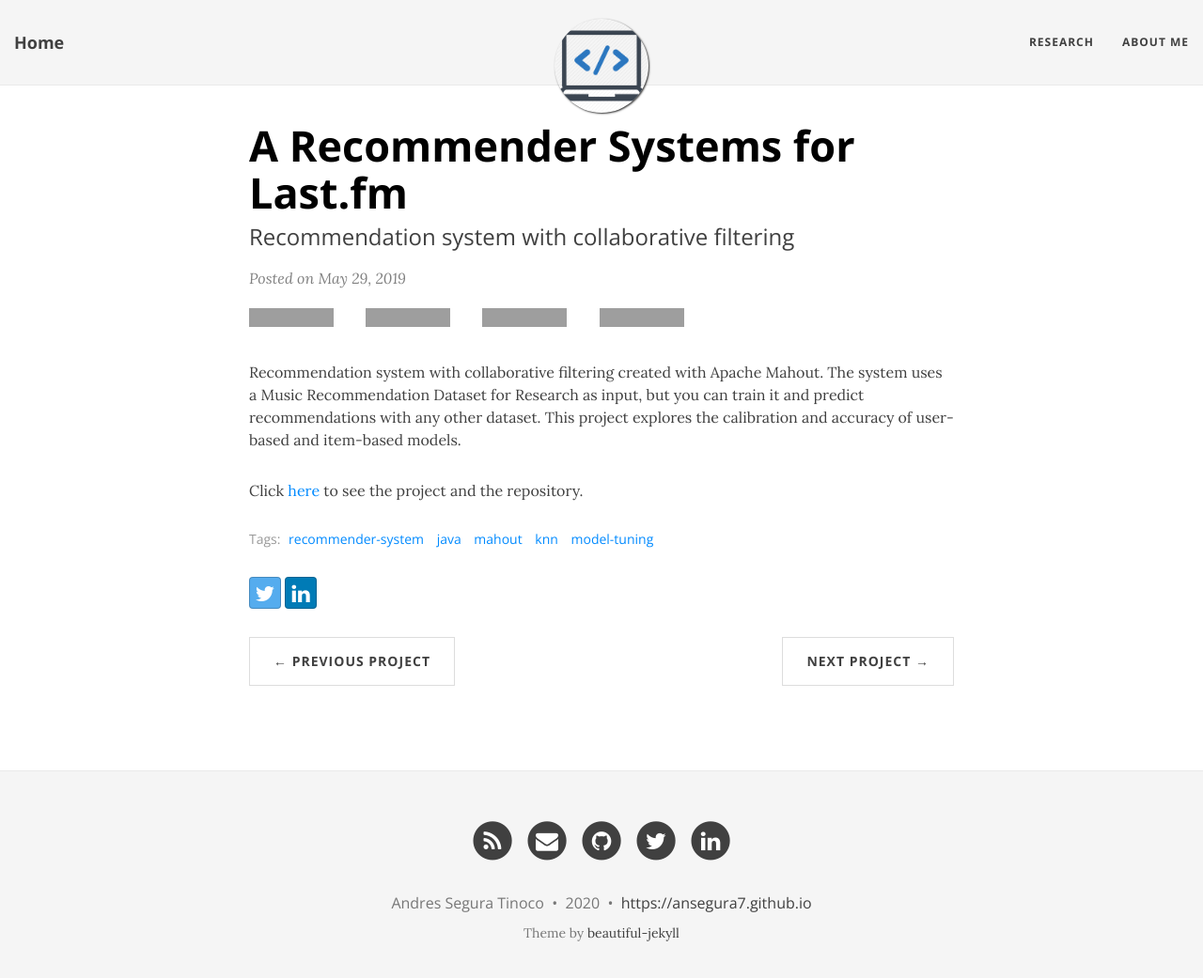
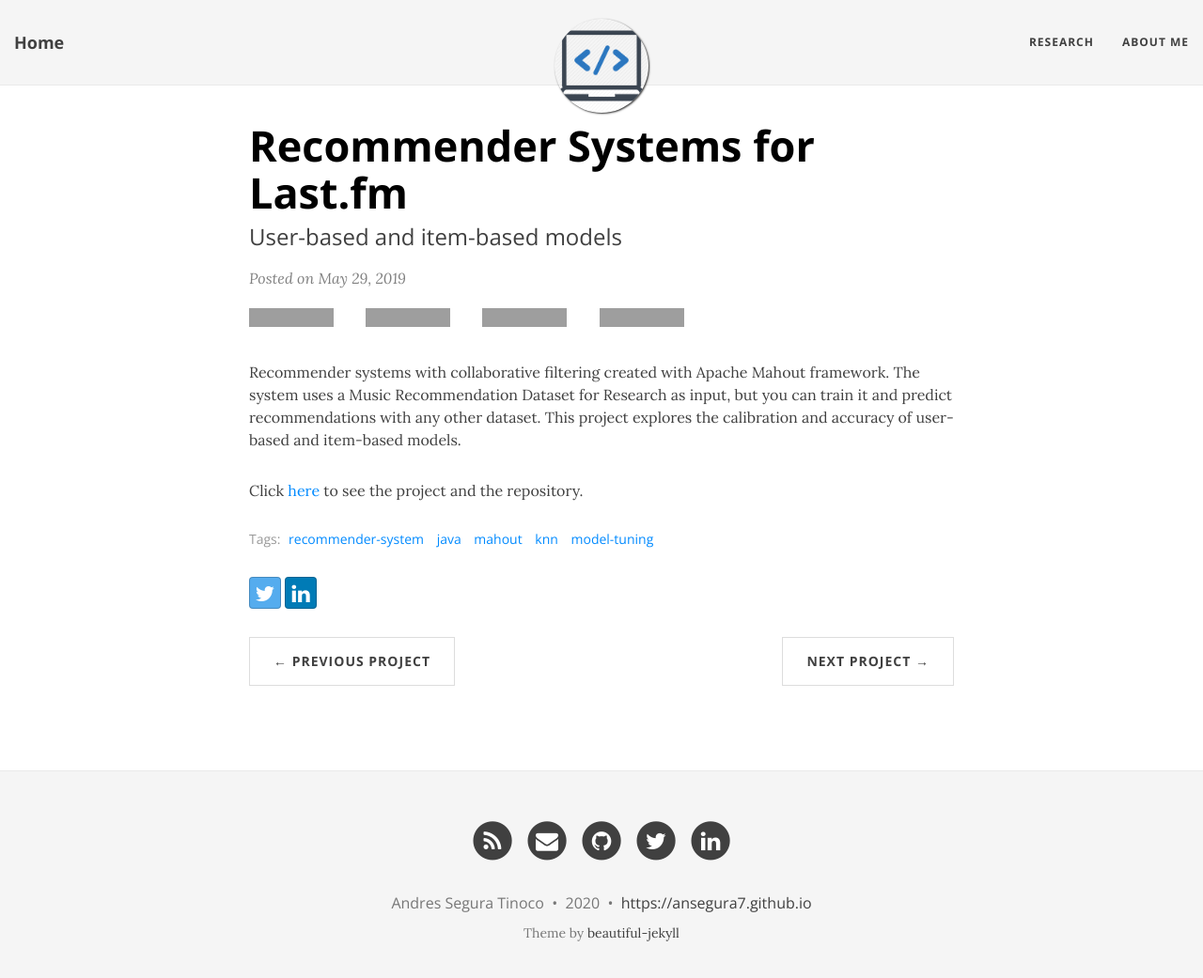
Before and after one commit to ansegura7/ansegura7.github.io, a Jekyll site: the page built from _posts/2019-05-29-rs-cf-lastfm.md, in a window 1280 px wide and 1054 px high, cut to the strip 0-1041 px from the top of the window. Shown: the whole strip at 94% size. Built offline with Jekyll 4.4.1, drawn with Linux system fonts in a browser that asks for light colours; nearby versions of some CDN libraries; grey boxes are pictures that could not be loaded.

Commit message:
Update Post
Recommender System posts updated.

```diff
--- a/_posts/2019-05-29-rs-cf-lastfm.md
+++ b/_posts/2019-05-29-rs-cf-lastfm.md
@@ -1,7 +1,7 @@
 ---
 layout: post
-title: A Recommender Systems for Last.fm
-subtitle: Recommendation system with collaborative filtering
+title: Recommender Systems for Last.fm
+subtitle: User-based and item-based models
 gh-url: https://ansegura7.github.io/RS_CF_LastFm/
 gh-repo: ansegura7/RS_CF_LastFm
 gh-badge: [watch, star, fork, follow]
@@ -9,6 +9,6 @@
 comments: true
 ---
 
-Recommendation system with collaborative filtering created with Apache Mahout. The system uses a Music Recommendation Dataset for Research as input, but you can train it and predict recommendations with any other dataset. This project explores the calibration and accuracy of user-based and item-based models.
+Recommender systems with collaborative filtering created with Apache Mahout framework. The system uses a Music Recommendation Dataset for Research as input, but you can train it and predict recommendations with any other dataset. This project explores the calibration and accuracy of user-based and item-based models.
 
 Click [here](https://ansegura7.github.io/RS_CF_LastFm/) to see the project and the repository.
```
Also changed, not shown: _posts/2019-05-23-rs-surprise.md (+3 -3 lines).
